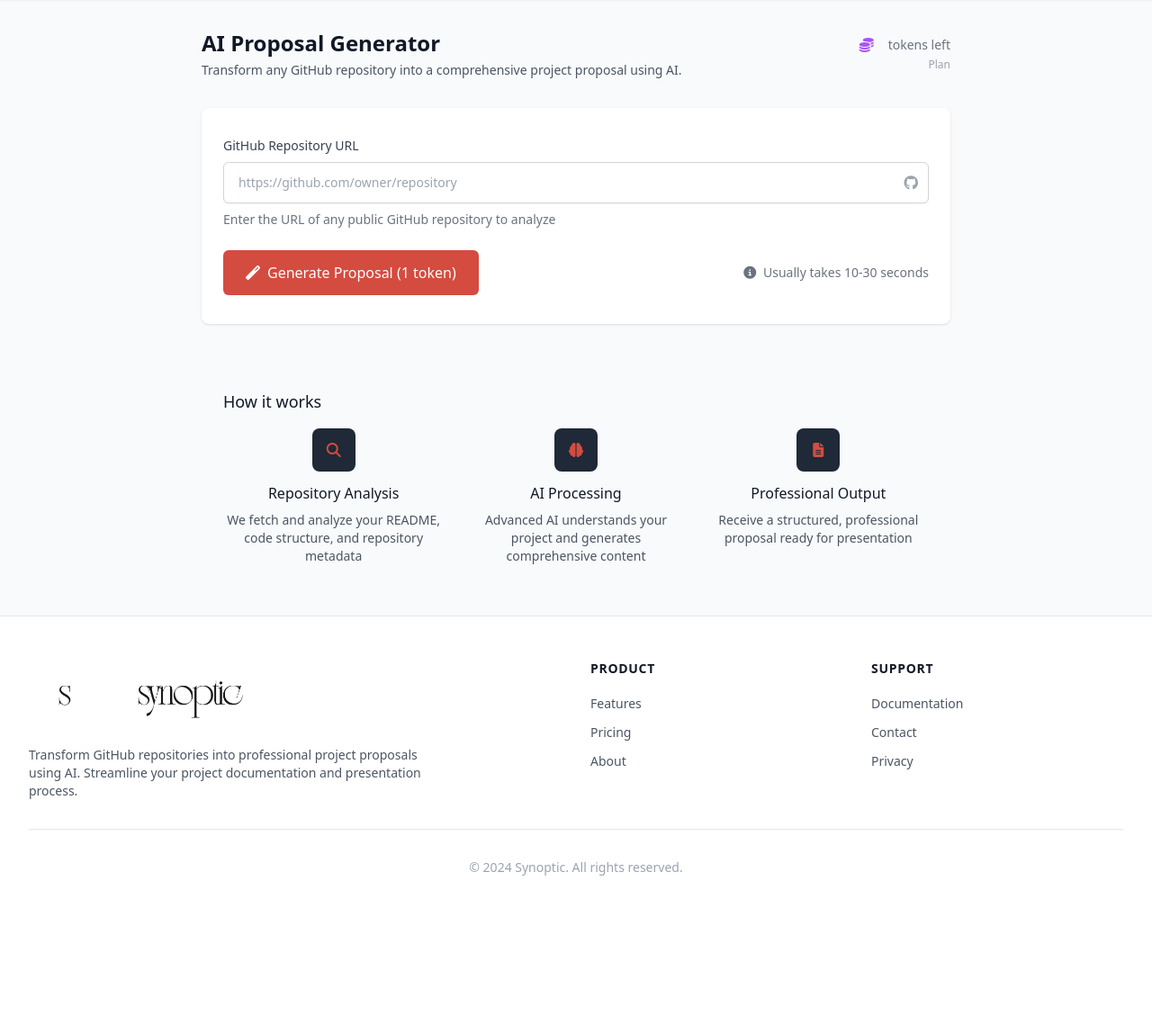
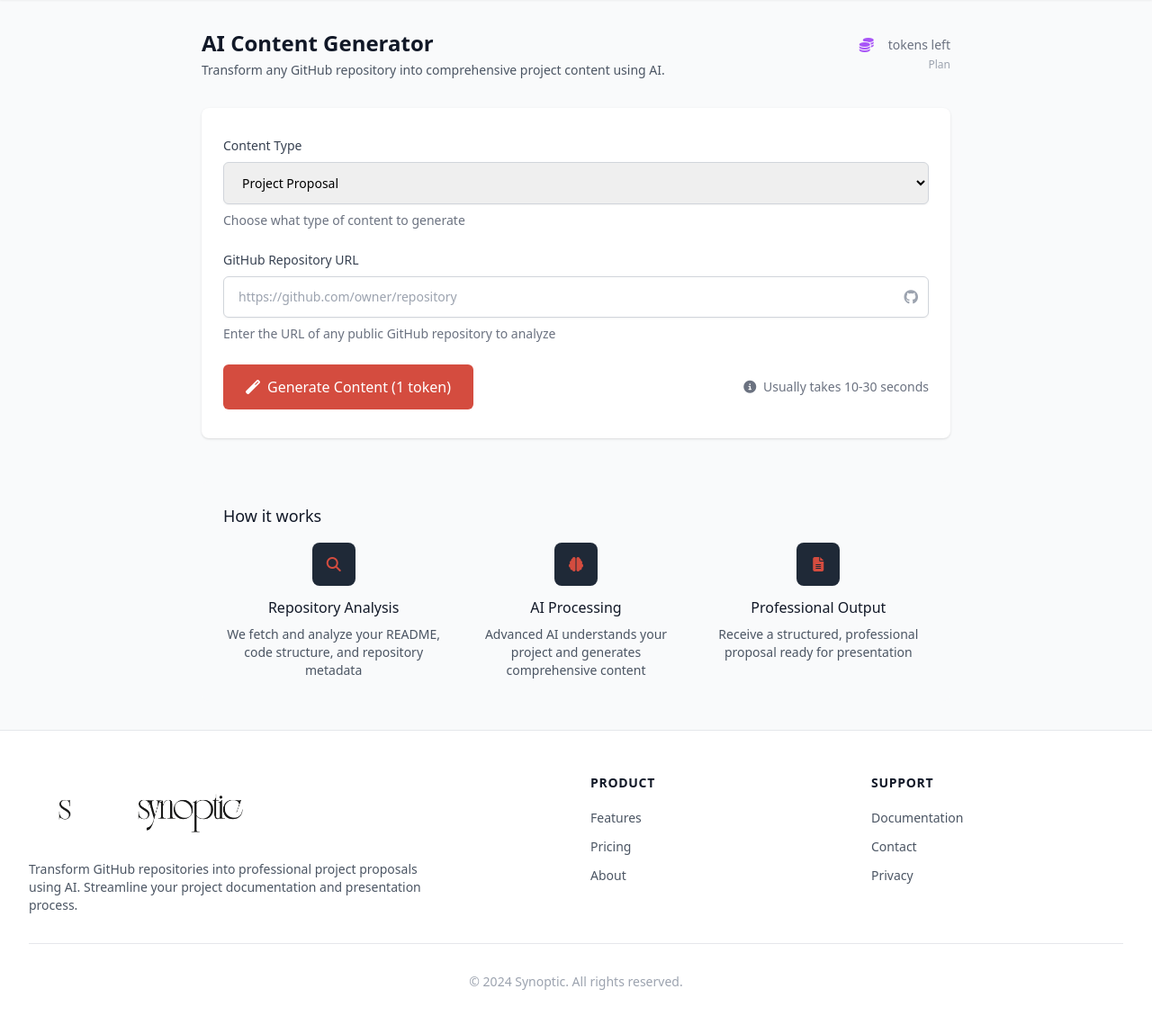
Before and after one commit to ctoriola/synoptic-webapp, a Flask app: page /dashboard/generator in a window 1280 px wide. Shown: the part 97-1246 px from the top of the page at 90% size. Before the commit the page ends 1070 px from the top, so only its background shows below. Run offline with Flask 3, Linux system fonts and the light colour scheme; the visitor is signed in with stand-in values (Sample User, id 1); some libraries are stand-ins or nearby versions.

Commit message:
generator page handles new generation types dynamically

```diff
--- a/templates/dashboard/generator.html
+++ b/templates/dashboard/generator.html
@@ -8,8 +8,8 @@
     <div class="mb-8">
         <div class="flex justify-between items-center">
             <div>
-                <h1 class="text-2xl font-bold text-gray-900">AI Proposal Generator</h1>
-                <p class="mt-1 text-sm text-gray-600">Transform any GitHub repository into a comprehensive project proposal using AI.</p>
+                <h1 class="text-2xl font-bold text-gray-900">AI Content Generator</h1>
+                <p class="mt-1 text-sm text-gray-600">Transform any GitHub repository into comprehensive project content using AI.</p>
             </div>
             <div class="text-right">
                 <div class="flex items-center space-x-2">
@@ -45,6 +45,22 @@
         <div class="px-6 py-8">
             <form id="repo-form" class="space-y-6">
                 <div>
+                    <label for="generationType" class="block text-sm font-medium text-gray-700 mb-2">
+                        Content Type
+                    </label>
+                    <select id="generationType"
+                            name="generationType"
+                            class="block w-full px-4 py-3 border border-gray-300 rounded-md shadow-sm focus:outline-none focus:ring-primary-500 focus:border-primary-500 sm:text-sm">
+                        <option value="proposal">Project Proposal</option>
+                        <option value="documentation">Technical Documentation</option>
+                        <option value="user-guide">User Guide</option>
+                    </select>
+                    <p class="mt-2 text-sm text-gray-500">
+                        Choose what type of content to generate
+                    </p>
+                </div>
+
+                <div>
                     <label for="repoUrl" class="block text-sm font-medium text-gray-700 mb-2">
                         GitHub Repository URL
                     </label>
@@ -72,7 +88,7 @@
                             focus:outline-none focus:ring-2 focus:ring-offset-2 focus:ring-primary-500 disabled:opacity-50 disabled:cursor-not-allowed transition-colors">
                         <i class="fas fa-magic mr-2"></i>
                         <span id="button-text">
-                            {% if current_user.tokens == 0 %}No Tokens Available{% else %}Generate Proposal (1 token){% endif %}
+                            {% if current_user.tokens == 0 %}No Tokens Available{% else %}Generate Content (1 token){% endif %}
                         </span>
                     </button>
 
@@ -117,11 +133,11 @@
         </div>
     </div>
 
-    <!-- Generated Proposal -->
+    <!-- Generated Content -->
     <div id="proposal" class="bg-white shadow rounded-lg" style="display: none;">
         <div class="px-6 py-8">
             <div class="flex items-center justify-between mb-6">
-                <h2 id="proposal-title" class="text-xl font-bold text-gray-900">Project Proposal</h2>
+                <h2 id="proposal-title" class="text-xl font-bold text-gray-900">Generated Content</h2>
                 <div class="flex space-x-2">
                     <button id="copy-btn"
                             class="inline-flex items-center px-3 py-2 border border-gray-300 shadow-sm text-sm leading-4 font-medium rounded-md text-gray-700 bg-white hover:bg-gray-50 focus:outline-none focus:ring-2 focus:ring-offset-2 focus:ring-primary-500">
@@ -137,48 +153,8 @@
             </div>
 
             <div class="prose max-w-none">
-                <div class="space-y-8">
-                    <section>
-                        <h3 class="text-lg font-semibold text-gray-900 border-b border-gray-200 pb-2 mb-4">
-                            Introduction
-                        </h3>
-                        <div id="pp_introduction" class="text-gray-700 whitespace-pre-wrap"></div>
-                    </section>
-
-                    <section>
-                        <h3 class="text-lg font-semibold text-gray-900 border-b border-gray-200 pb-2 mb-4">
-                            Problem Statement
-                        </h3>
-                        <div id="pp_problem_statement" class="text-gray-700 whitespace-pre-wrap"></div>
-                    </section>
-
-                    <section>
-                        <h3 class="text-lg font-semibold text-gray-900 border-b border-gray-200 pb-2 mb-4">
-                            Proposed Solution
-                        </h3>
-                        <div id="pp_solution" class="text-gray-700 whitespace-pre-wrap"></div>
-                    </section>
-
-                    <section>
-                        <h3 class="text-lg font-semibold text-gray-900 border-b border-gray-200 pb-2 mb-4">
-                            Target Audience
-                        </h3>
-                        <div id="pp_target_audience" class="text-gray-700 whitespace-pre-wrap"></div>
-                    </section>
-
-                    <section>
-                        <h3 class="text-lg font-semibold text-gray-900 border-b border-gray-200 pb-2 mb-4">
-                            Technology Stack
-                        </h3>
-                        <div id="pp_technology_stack" class="text-gray-700 whitespace-pre-wrap"></div>
-                    </section>
-
-                    <section>
-                        <h3 class="text-lg font-semibold text-gray-900 border-b border-gray-200 pb-2 mb-4">
-                            Future Scope
-                        </h3>
-                        <div id="pp_future_scope" class="text-gray-700 whitespace-pre-wrap"></div>
-                    </section>
+                <div id="content-display" class="space-y-8">
+                    <!-- Content will be dynamically populated based on generation type -->
                 </div>
             </div>
 
@@ -186,7 +162,7 @@
                 <div class="flex items-center justify-between">
                     <p class="text-sm text-gray-500">
                         <i class="fas fa-check-circle text-green-500 mr-1"></i>
-                        Proposal saved to your projects
+                        <span id="save-message">Content saved to your projects</span>
                     </p>
                     <a id="view-project-btn"
                        href="#"
@@ -234,6 +210,7 @@
 document.addEventListener('DOMContentLoaded', function() {
     const form = document.getElementById('repo-form');
     const input = document.getElementById('repoUrl');
+    const generationType = document.getElementById('generationType');
     const statusDiv = document.getElementById('status');
     const statusText = document.getElementById('status-text');
     const errorDiv = document.getElementById('error');
@@ -241,16 +218,9 @@ document.addEventListener('DOMContentLoaded', function() {
     const proposalDiv = document.getElementById('proposal');
     const buttonText = document.getElementById('button-text');
     const submitBtn = form.querySelector('button[type="submit"]');
-
-    const fields = {
-        title: document.getElementById('proposal-title'),
-        introduction: document.getElementById('pp_introduction'),
-        problem_statement: document.getElementById('pp_problem_statement'),
-        solution: document.getElementById('pp_solution'),
-        target_audience: document.getElementById('pp_target_audience'),
-        technology_stack: document.getElementById('pp_technology_stack'),
-        future_scope: document.getElementById('pp_future_scope'),
-    };
+    const contentDisplay = document.getElementById('content-display');
+    const proposalTitle = document.getElementById('proposal-title');
+    const saveMessage = document.getElementById('save-message');
 
     function showStatus(message) {
         statusText.textContent = message;
@@ -272,19 +242,36 @@ document.addEventListener('DOMContentLoaded', function() {
 
     function setLoading(loading) {
         submitBtn.disabled = loading;
-        buttonText.textContent = loading ? 'Generating...' : 'Generate Proposal';
+        const type = generationType.value;
+        const typeText = type === 'proposal' ? 'Proposal' : type === 'documentation' ? 'Documentation' : 'User Guide';
+        buttonText.textContent = loading ? 'Generating...' : `Generate ${typeText} (1 token)`;
     }
 
-    function showProposal(data) {
-        const proposal = data.project_proposal_json || {};
+    function showContent(data, type) {
+        let content = '';
+        let title = '';
+        let message = '';
 
-        fields.title.textContent = proposal.title || 'Project Proposal';
-        fields.introduction.textContent = proposal.introduction || 'Not available';
-        fields.problem_statement.textContent = proposal.problem_statement || 'Not available';
-        fields.solution.textContent = proposal.solution || 'Not available';
-        fields.target_audience.textContent = proposal.target_audience || 'Not available';
-        fields.technology_stack.textContent = proposal.technology_stack || 'Not available';
-        fields.future_scope.textContent = proposal.future_scope || 'Not available';
+        if (type === 'proposal') {
+            const proposal = data.project_proposal_json || {};
+            title = 'Project Proposal';
+            message = 'Proposal saved to your projects';
+            content = renderProposalContent(proposal);
+        } else if (type === 'documentation') {
+            const doc = data.documentation || {};
+            title = 'Technical Documentation';
+            message = 'Documentation saved to your projects';
+            content = `<div class="prose max-w-none">${doc.content ? doc.content.replace(/\n/g, '<br>') : 'No content available'}</div>`;
+        } else if (type === 'user-guide') {
+            const guide = data.user_guide || {};
+            title = 'User Guide';
+            message = 'User guide saved to your projects';
+            content = `<div class="prose max-w-none">${guide.content ? guide.content.replace(/\n/g, '<br>') : 'No content available'}</div>`;
+        }
+
+        proposalTitle.textContent = title;
+        saveMessage.textContent = message;
+        contentDisplay.innerHTML = content;
 
         // Update view project button
         if (data.project_id) {
@@ -294,9 +281,36 @@ document.addEventListener('DOMContentLoaded', function() {
 
         hideMessages();
         proposalDiv.style.display = 'block';
+        proposalDiv.scrollIntoView({ behavior: 'smooth' });
+    }
 
-        // Scroll to proposal
-        proposalDiv.scrollIntoView({ behavior: 'smooth' });
+    function renderProposalContent(proposal) {
+        return `
+            <section>
+                <h3 class="text-lg font-semibold text-gray-900 border-b border-gray-200 pb-2 mb-4">Introduction</h3>
+                <div class="text-gray-700 whitespace-pre-wrap">${proposal.introduction || 'Not available'}</div>
+            </section>
+            <section>
+                <h3 class="text-lg font-semibold text-gray-900 border-b border-gray-200 pb-2 mb-4">Problem Statement</h3>
+                <div class="text-gray-700 whitespace-pre-wrap">${proposal.problem_statement || 'Not available'}</div>
+            </section>
+            <section>
+                <h3 class="text-lg font-semibold text-gray-900 border-b border-gray-200 pb-2 mb-4">Proposed Solution</h3>
+                <div class="text-gray-700 whitespace-pre-wrap">${proposal.solution || 'Not available'}</div>
+            </section>
+            <section>
+                <h3 class="text-lg font-semibold text-gray-900 border-b border-gray-200 pb-2 mb-4">Target Audience</h3>
+                <div class="text-gray-700 whitespace-pre-wrap">${proposal.target_audience || 'Not available'}</div>
+            </section>
+            <section>
+                <h3 class="text-lg font-semibold text-gray-900 border-b border-gray-200 pb-2 mb-4">Technology Stack</h3>
+                <div class="text-gray-700 whitespace-pre-wrap">${proposal.technology_stack || 'Not available'}</div>
+            </section>
+            <section>
+                <h3 class="text-lg font-semibold text-gray-900 border-b border-gray-200 pb-2 mb-4">Future Scope</h3>
+                <div class="text-gray-700 whitespace-pre-wrap">${proposal.future_scope || 'Not available'}</div>
+            </section>
+        `;
     }
 
     form.addEventListener('submit', async function(e) {
@@ -308,25 +322,80 @@ document.addEventListener('DOMContentLoaded', function() {
             return;
         }
 
+        const type = generationType.value;
         setLoading(true);
         showStatus('Fetching repository information...');
 
         try {
-            const response = await fetch('/api/generate', {
+            let endpoint = '/api/generate';
+            let body = { repo_url: repoUrl };
+
+            if (type === 'documentation') {
+                // For documentation, we need to create a project first, then generate docs
+                const projectResponse = await fetch('/api/generate', {
+                    method: 'POST',
+                    headers: { 'Content-Type': 'application/json' },
+                    body: JSON.stringify(body)
+                });
+
+                if (!projectResponse.ok) {
+                    const errorData = await projectResponse.json();
+                    throw new Error(errorData.error || 'Failed to create project');
+                }
+
+                const projectData = await projectResponse.json();
+                showStatus('Generating documentation...');
+
+                const docResponse = await fetch(`/api/generate-documentation/${projectData.project_id}`);
+                const docData = await docResponse.json();
+
+                if (!docResponse.ok) {
+                    throw new Error(docData.error || 'Failed to generate documentation');
+                }
+
+                showContent({ ...projectData, ...docData }, type);
+                return;
+            } else if (type === 'user-guide') {
+                // For user guide, we need to create a project first, then generate guide
+                const projectResponse = await fetch('/api/generate', {
+                    method: 'POST',
+                    headers: { 'Content-Type': 'application/json' },
+                    body: JSON.stringify(body)
+                });
+
+                if (!projectResponse.ok) {
+                    const errorData = await projectResponse.json();
+                    throw new Error(errorData.error || 'Failed to create project');
+                }
+
+                const projectData = await projectResponse.json();
+                showStatus('Generating user guide...');
+
+                const guideResponse = await fetch(`/api/generate-user-guide/${projectData.project_id}`);
+                const guideData = await guideResponse.json();
+
+                if (!guideResponse.ok) {
+                    throw new Error(guideData.error || 'Failed to generate user guide');
+                }
+
+                showContent({ ...projectData, ...guideData }, type);
+                return;
+            }
+
+            // Default proposal generation
+            const response = await fetch(endpoint, {
                 method: 'POST',
-                headers: {
-                    'Content-Type': 'application/json',
-                },
-                body: JSON.stringify({ repo_url: repoUrl })
+                headers: { 'Content-Type': 'application/json' },
+                body: JSON.stringify(body)
             });
 
             const data = await response.json();
 
             if (!response.ok) {
-                throw new Error(data.error || 'Failed to generate proposal');
+                throw new Error(data.error || 'Failed to generate content');
             }
 
-            showProposal(data);
+            showContent(data, type);
         } catch (error) {
             console.error('Error:', error);
             showError(error.message || 'An unexpected error occurred');
@@ -337,13 +406,8 @@ document.addEventListener('DOMContentLoaded', function() {
 
     // Copy functionality
     document.getElementById('copy-btn').addEventListener('click', function() {
-        const proposal = Array.from(document.querySelectorAll('#proposal section')).map(section => {
-            const title = section.querySelector('h3').textContent;
-            const content = section.querySelector('div').textContent;
-            return `${title}\n${content}\n`;
-        }).join('\n');
-
-        navigator.clipboard.writeText(proposal).then(() => {
+        const content = contentDisplay.textContent || contentDisplay.innerText;
+        navigator.clipboard.writeText(content).then(() => {
             this.innerHTML = '<i class="fas fa-check mr-1"></i> Copied!';
             setTimeout(() => {
                 this.innerHTML = '<i class="fas fa-copy mr-1"></i> Copy';
@@ -353,22 +417,27 @@ document.addEventListener('DOMContentLoaded', function() {
 
     // Export functionality
     document.getElementById('export-btn').addEventListener('click', function() {
-        const proposal = Array.from(document.querySelectorAll('#proposal section')).map(section => {
-            const title = section.querySelector('h3').textContent;
-            const content = section.querySelector('div').textContent;
-            return `# ${title}\n\n${content}\n\n`;
-        }).join('');
+        const content = contentDisplay.textContent || contentDisplay.innerText;
+        const type = generationType.value;
+        const filename = type === 'proposal' ? 'project-proposal.md' :
+                        type === 'documentation' ? 'technical-documentation.md' :
+                        'user-guide.md';
 
-        const blob = new Blob([proposal], { type: 'text/markdown' });
+        const blob = new Blob([content], { type: 'text/markdown' });
         const url = URL.createObjectURL(blob);
         const a = document.createElement('a');
         a.href = url;
-        a.download = 'project-proposal.md';
+        a.download = filename;
         document.body.appendChild(a);
         a.click();
         document.body.removeChild(a);
         URL.revokeObjectURL(url);
     });
+
+    // Update button text when generation type changes
+    generationType.addEventListener('change', function() {
+        setLoading(false);
+    });
 });
 </script>
 {% endblock %}
```
